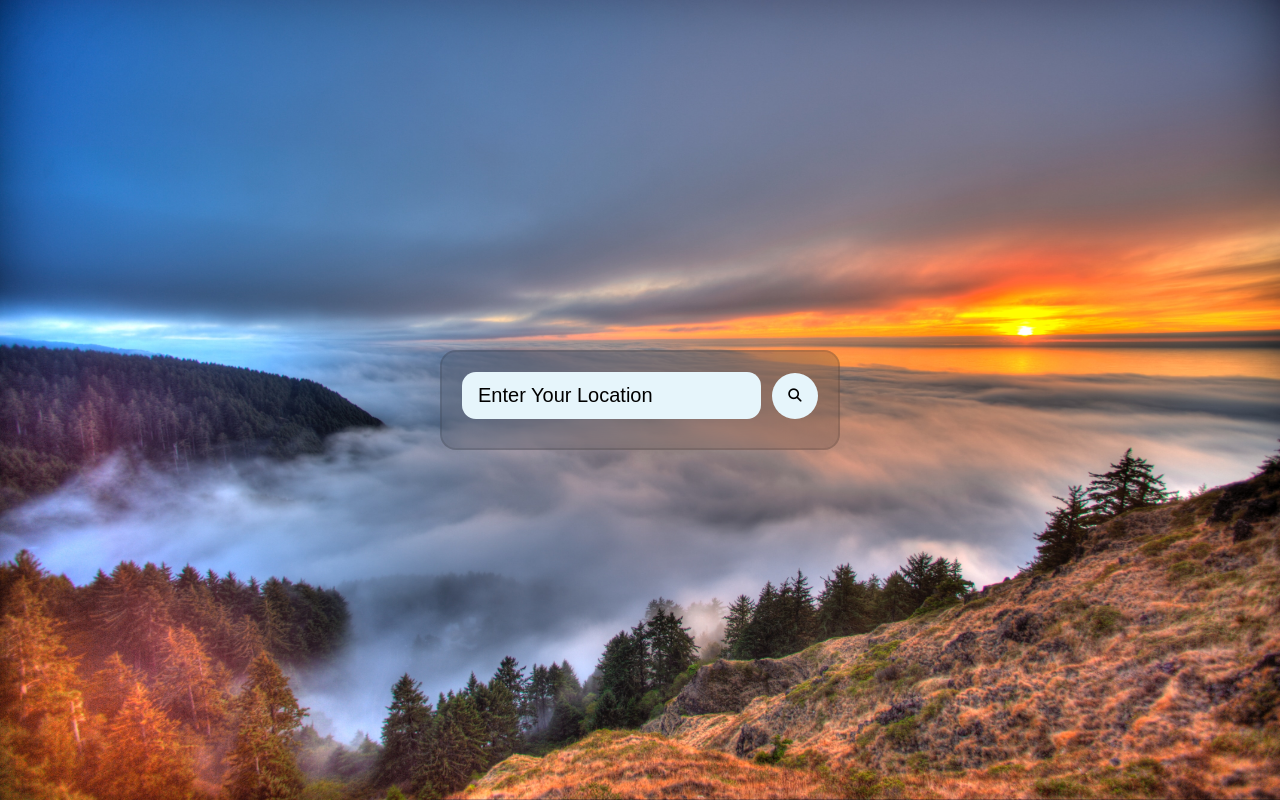
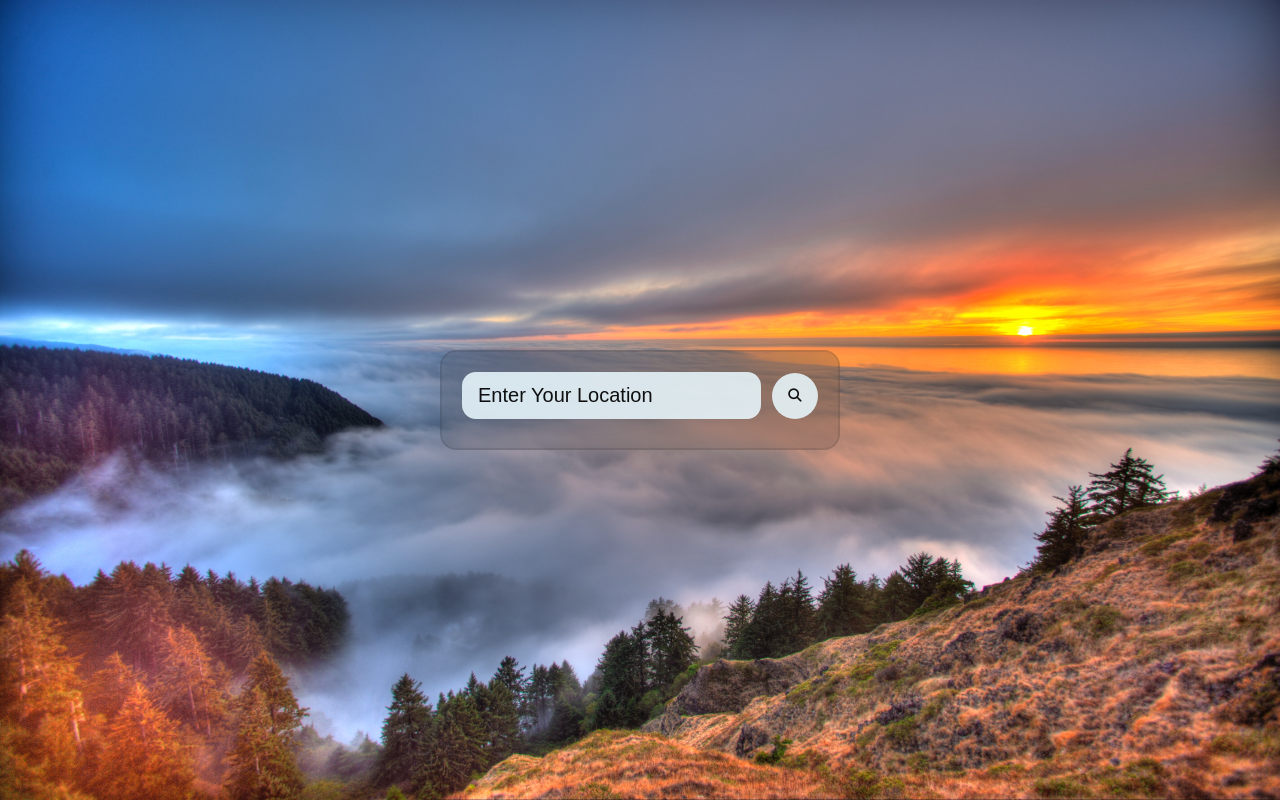
Before and after one commit to JaveriaHamid/weather-app, a plain HTML site: page index.html in a window 1280 px wide. Drawn offline with Linux system fonts and the light colour scheme.

Commit message:
Add files via upload

```diff
--- a/style.css
+++ b/style.css
@@ -27,6 +27,7 @@ body{
     transition: height .6s ease;
     position: relative;
     overflow: hidden;
+    opacity: 0.88;
 }
 
 .header{
```
